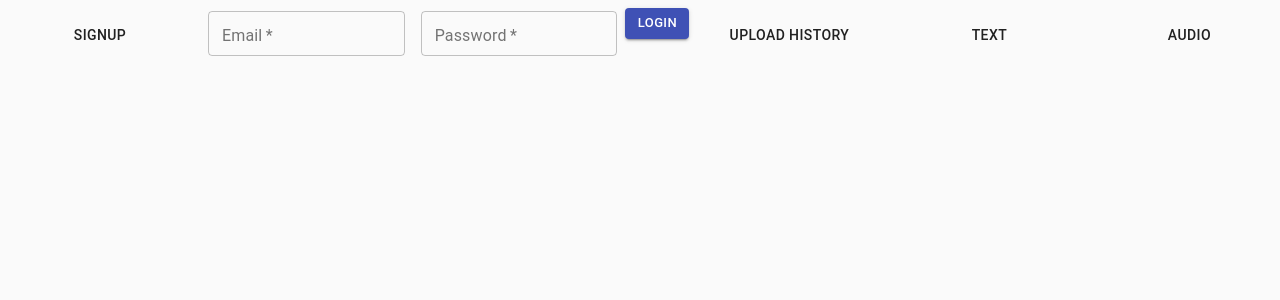
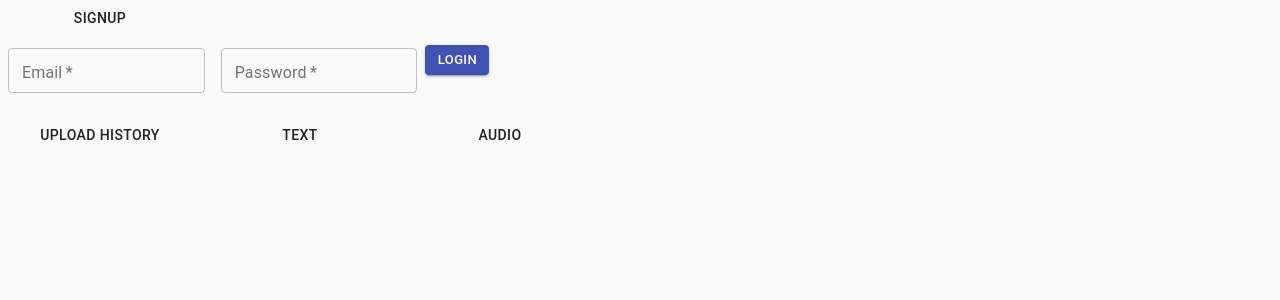
Before and after one commit to housegoing/Hackathon, a React (Create React App) app in the folder frontend/: page /uploadpage in a window 1280 px wide. Shown: the top 300 px of the page. Built offline with nearby package versions, Linux system fonts and the light colour scheme.

Commit message:
next line

```diff
--- a/frontend/src/App.tsx
+++ b/frontend/src/App.tsx
@@ -21,6 +21,7 @@ const useStyles = makeStyles((theme) => ({
     height: '100vh',
     overflow: 'auto',
     width: '2000px',
+    flexDirection: "column",
   },
   signupButton: {
     height: '70px',
@@ -46,15 +47,15 @@ function AppRouter() {
         <div className={classes.root}>
         <Route path="/">
           <Button className={classes.signupButton} onClick={showSignup} > {showSignForm ? "login" : "signup"} </Button>
-
-         {
-          showSignForm ? <SignupForm /> : <LoginForm />
-         }
+            {
+              showSignForm ? <SignupForm /> : <LoginForm />
+            }
+        </Route>
 
 
-        <div></div>
-        </Route>
-        <Route path="/uploadpage" component={UploadPage} />
+        <div>
+          <Route path="/uploadpage" component={UploadPage} />
+        </div>
 
         </div>
       </Switch>
```
